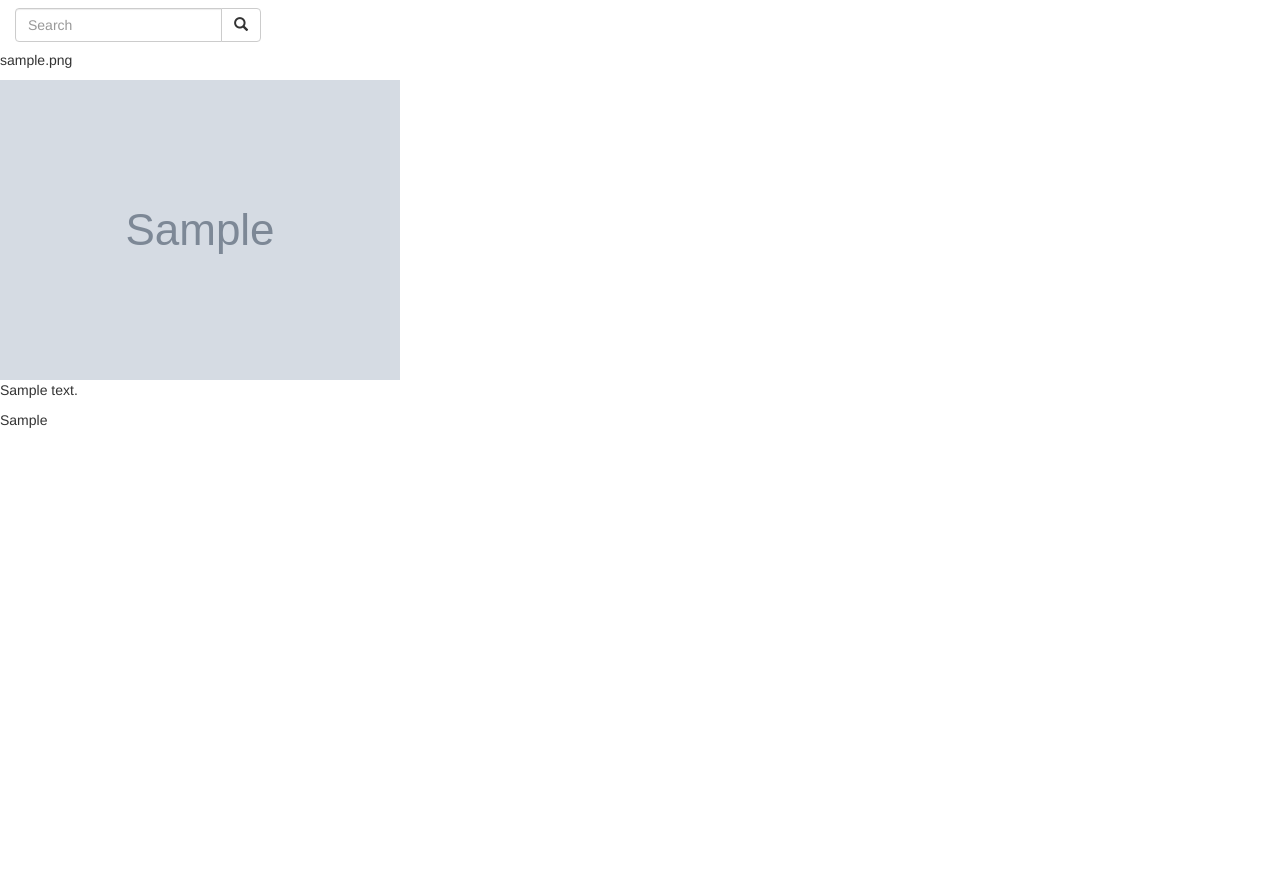
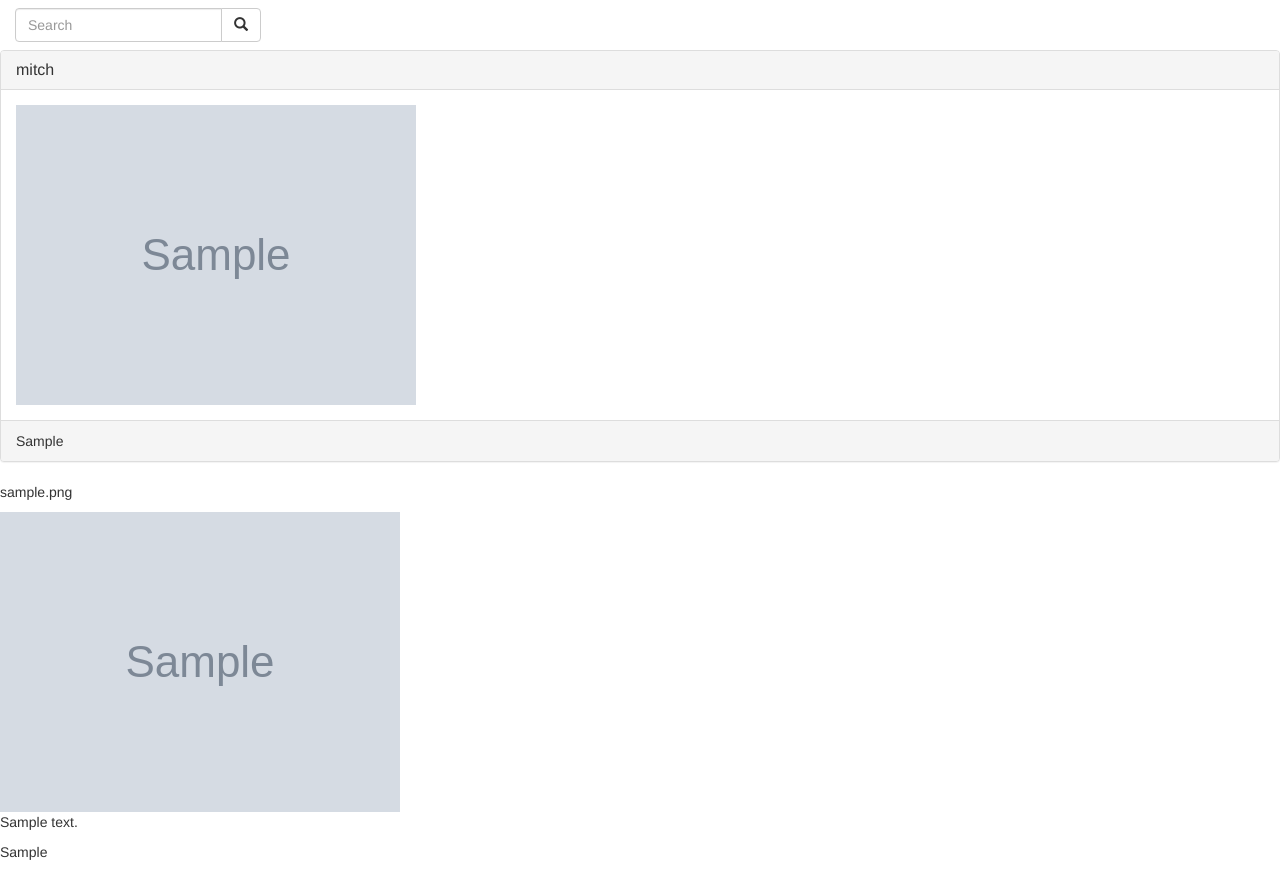
Before and after one commit to mitchnm/INSTAGRAM-CLONE, a Django app: page / in a window 1280 px wide. Before the commit the page ends 428 px from the top, so only its background shows below. Run offline with Django 3.2, Linux system fonts and the light colour scheme; a user stored in the database is signed in; tables that the repository leaves empty hold one stand-in row (values such as "Sample post"); grey boxes marked "Sample" are stand-in pictures; some libraries are stand-ins or nearby versions; some web fonts are replaced.

Commit message:
fixing index page

```diff
--- a/insta/templates/index.html
+++ b/insta/templates/index.html
@@ -4,6 +4,16 @@
 {{block.super}}
 
 {% for img in image %}
+
+<div class="panel panel-default">
+  <div class="panel-heading">
+    <h3 class="panel-title">{{user.username}}</h3>
+  </div>
+  <div class="panel-body">
+    <img src="{{img.image.url}}" alt="image"> </div>
+  <div class="panel-footer">{{img.caption}}</div>
+</div>
+
 <p>{{img.image_name}}</p>
 <img src="{{img.image.url}}" alt="image">
 <p>{{img.profile}}</p>
```
